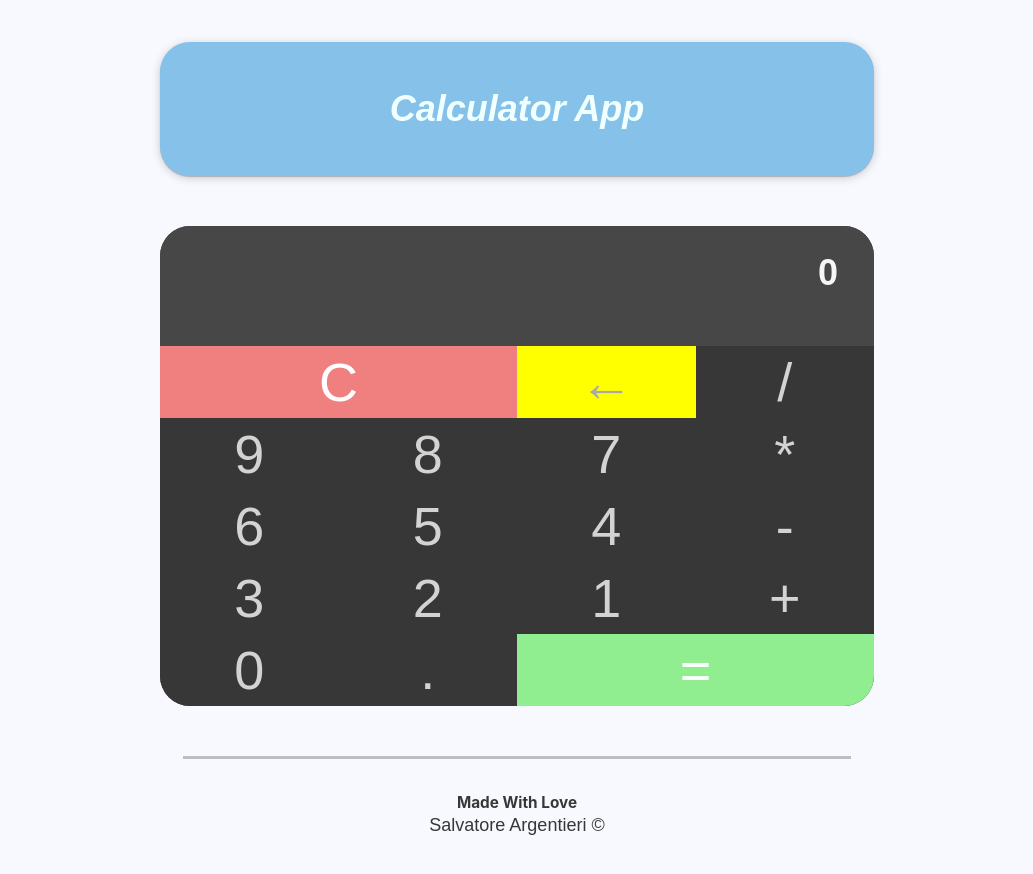
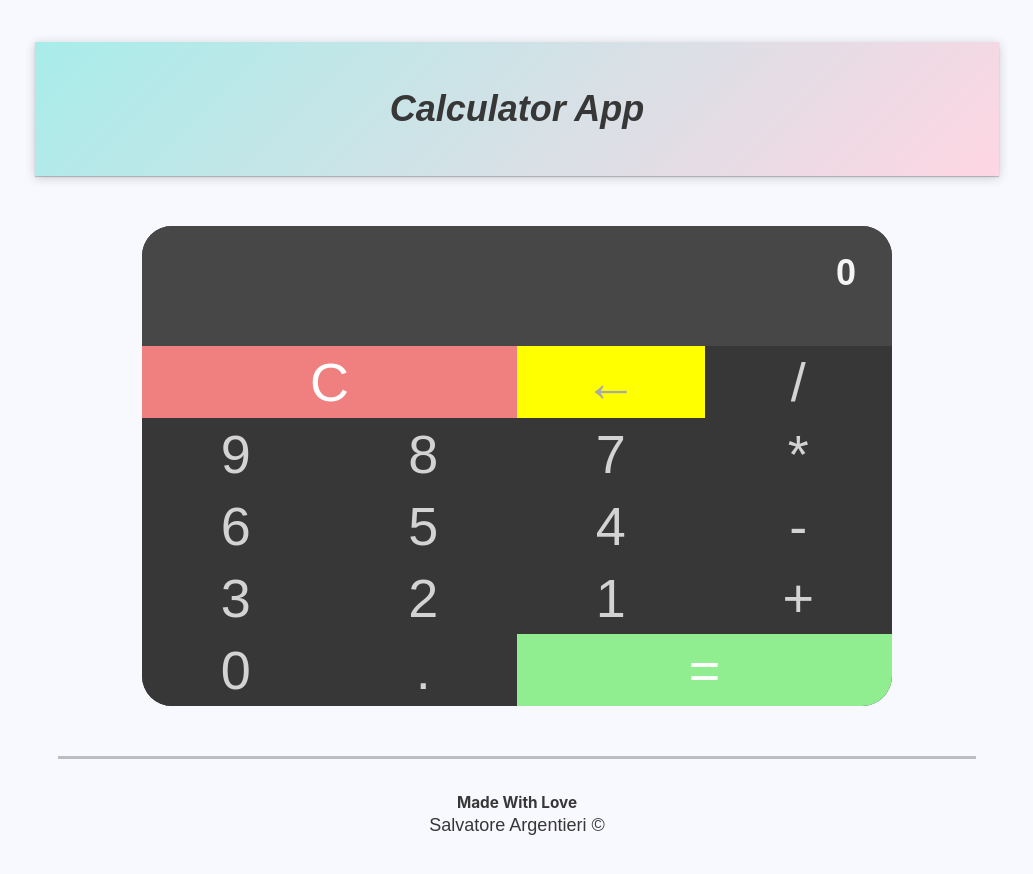
Before and after one commit to sargtier1/calculator, a React (Create React App) app: page / in a window 1280 px wide. Shown: the top 874 px of the page, without its empty margins (123-1156 px from the left). Built offline with nearby package versions, Linux system fonts and the light colour scheme.

Commit message:
final styles push

```diff
--- a/src/App.css
+++ b/src/App.css
@@ -87,6 +87,7 @@ footer {
 #calculator {
   height: 60vh;
   width: auto;
+  max-width: 750px;
   background-color: #373737;
   margin: auto;
   border-radius: 30px;
@@ -133,7 +134,7 @@ html {
 body {
   background-color: ghostwhite;
   margin: 0 auto;
-  max-width: 750px;
+  max-width: 1000px;
   padding: 1rem;
   display: flex;
   flex-direction: column;
--- a/src/components/header/header.js
+++ b/src/components/header/header.js
@@ -2,21 +2,20 @@ import React from 'react'
 import styled from 'styled-components'
 
 const Header = () => {
-    return (
-        <header>
-            <StyledTitle>Calculator App</StyledTitle>
-        </header>
-    )
+  return (
+    <header>
+      <StyledTitle>Calculator App</StyledTitle>
+    </header>
+  )
 }
 
 const StyledTitle = styled.h1`
-  border-radius: 30px;
   font-size: 2em;
   text-align: center;
   padding: 3rem;
-  color: azure;
-  background-color: #85c1e9;
+  color: #373737;
+  background: linear-gradient(135deg, #a8edea 0%, #fed6e3 100%);
   box-shadow: 0 1px 1px 0 rgba(0, 0, 0, 0.2), 0 2px 10px 0 rgba(0, 0, 0, 0.19);
 `
 
-export default Header;
+export default Header
```
